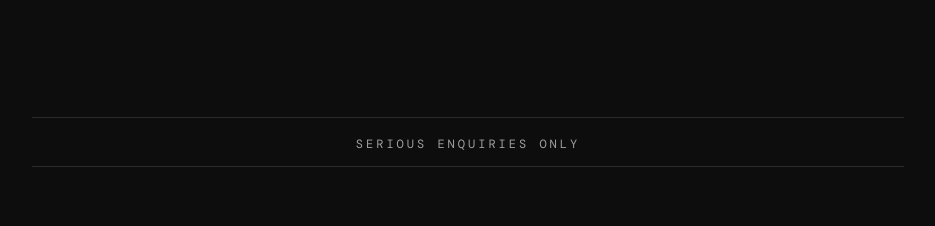
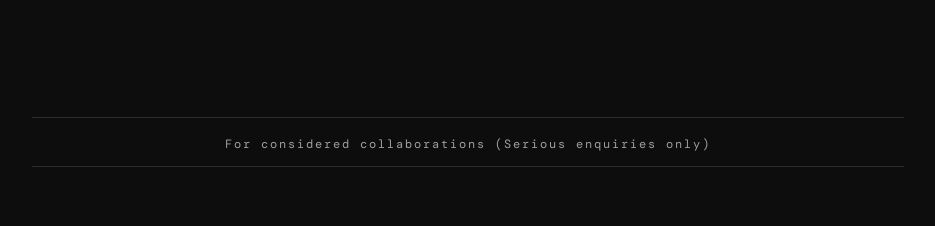
Before and after one commit to aivancreates-collab/ivanlewis-portfolio, a React (Vite) app: page / in a window 1280 px wide. Shown: the part 6600-6826 px from the top of the page, without its empty margins (172-1107 px from the left). Built offline with nearby package versions, Linux system fonts and the light colour scheme; a web font is replaced by a local one.

Commit message:
style(connect): update banner text and tracking
Refine the header banner copy for better tone and adjust letter spacing for improved readability.

```diff
--- a/src/app/components/InteractiveConnectSection.tsx
+++ b/src/app/components/InteractiveConnectSection.tsx
@@ -21,10 +21,10 @@ export function InteractiveConnectSection() {
         {/* Prominent Monospaced Header Banner */}
         <div className="w-full border-t border-b py-3 text-center mb-16" style={{ borderColor: '#2A2A2A' }}>
           <span
-            className="text-[11px] sm:text-[12px] uppercase tracking-[0.25em] font-normal"
+            className="text-[11px] sm:text-[12px] tracking-[0.15em] font-normal"
             style={{ fontFamily: 'var(--font-family-mono)', color: '#A0A0A0' }}
           >
-            SERIOUS ENQUIRIES ONLY
+            For considered collaborations (Serious enquiries only)
           </span>
         </div>
 
```
